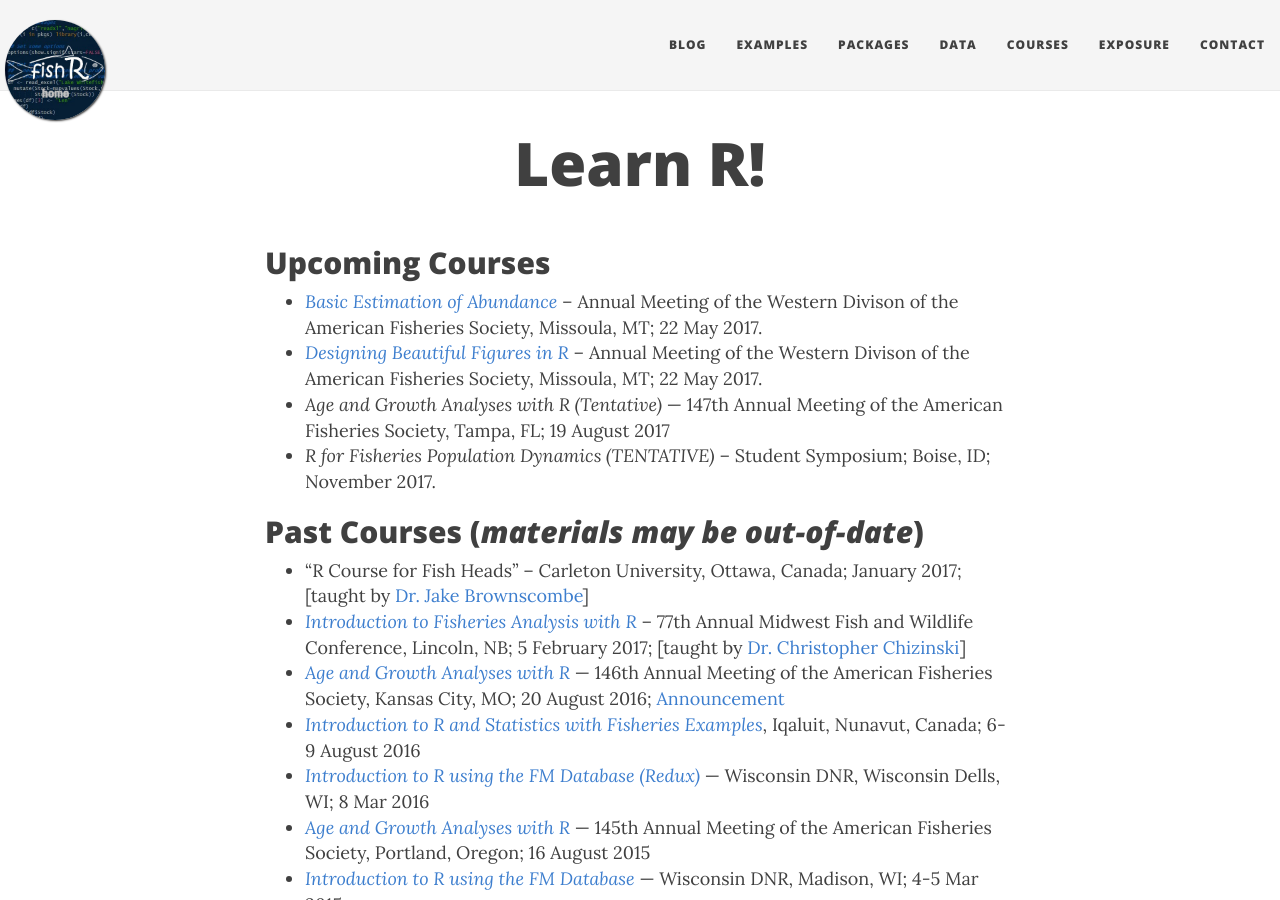
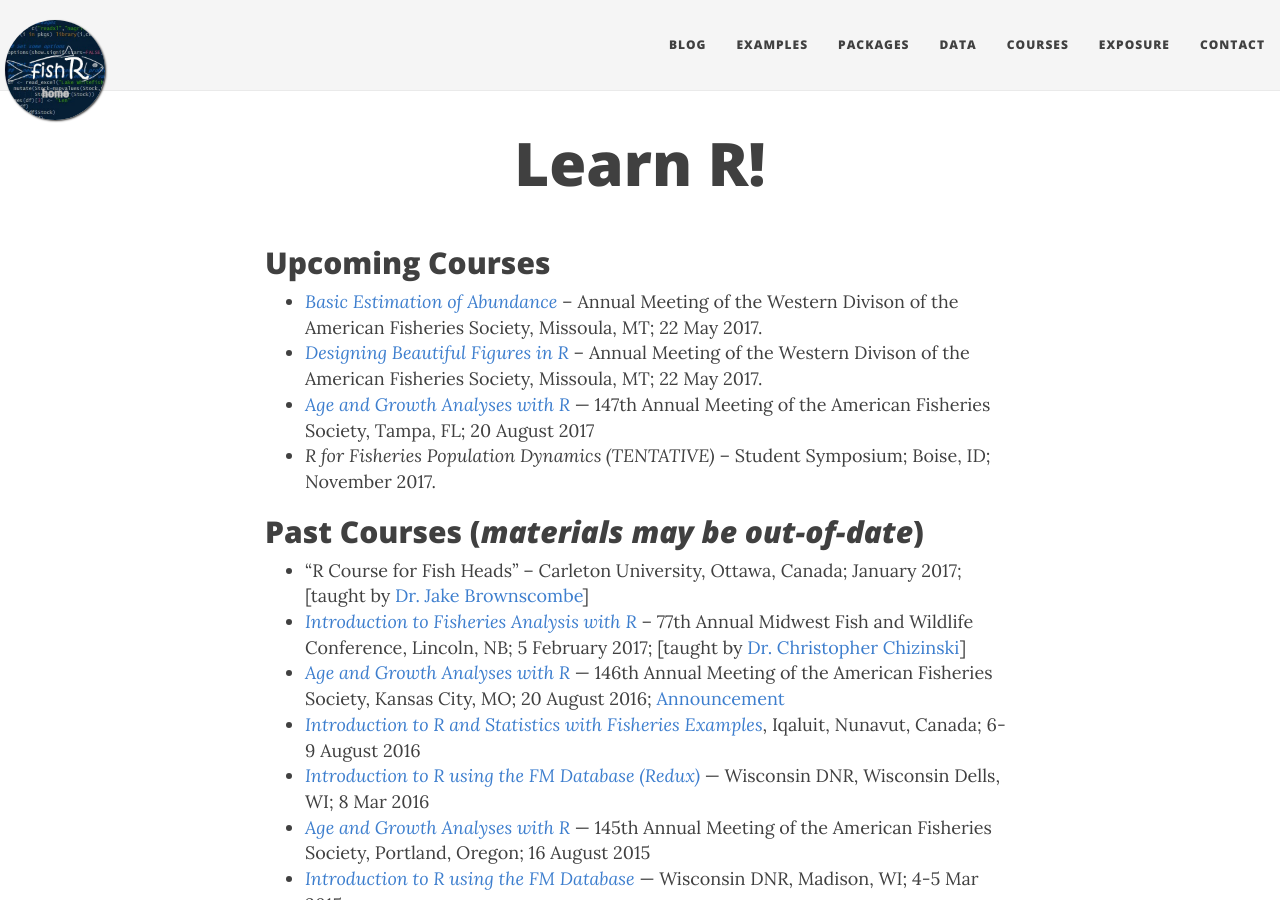
Before and after one commit to droglenc/fishR, a Jekyll site: the page built from courses.md, in a window 1280 px wide and 900 px high. Built offline with Jekyll 4.4.1, drawn with Linux system fonts in a browser that asks for light colours; nearby versions of some CDN libraries.

Commit message:
Added AFS course

```diff
--- a/courses.md
+++ b/courses.md
@@ -6,7 +6,7 @@ title: Learn R!
 ## Upcoming Courses
 * [*Basic Estimation of Abundance*](http://wdmtg.fisheries.org/workshops-trips/) -- Annual Meeting of the Western Divison of the American Fisheries Society, Missoula, MT; 22 May 2017.
 * [*Designing Beautiful Figures in R*](http://wdmtg.fisheries.org/workshops-trips/) -- Annual Meeting of the Western Divison of the American Fisheries Society, Missoula, MT; 22 May 2017.
-* *Age and Growth Analyses with R (Tentative)* — 147th Annual Meeting of the American Fisheries Society, Tampa, FL; 19 August 2017
+* [*Age and Growth Analyses with R*](https://afsannualmeeting.fisheries.org/continuing-education-workshops/) — 147th Annual Meeting of the American Fisheries Society, Tampa, FL; 20 August 2017
 * *R for Fisheries Population Dynamics (TENTATIVE)* -- Student Symposium; Boise, ID; November 2017.
 
 ## Past Courses (*materials may be out-of-date*)
```
